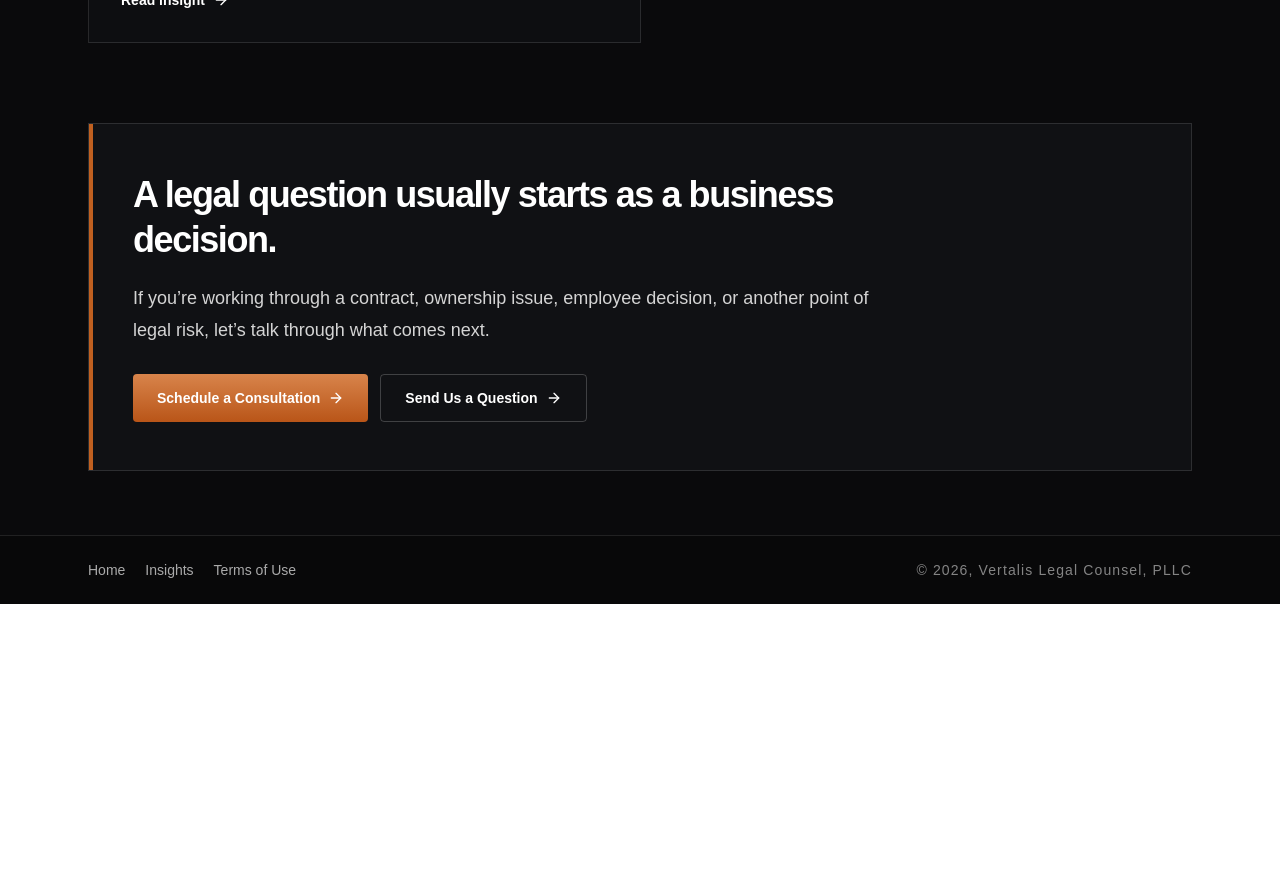
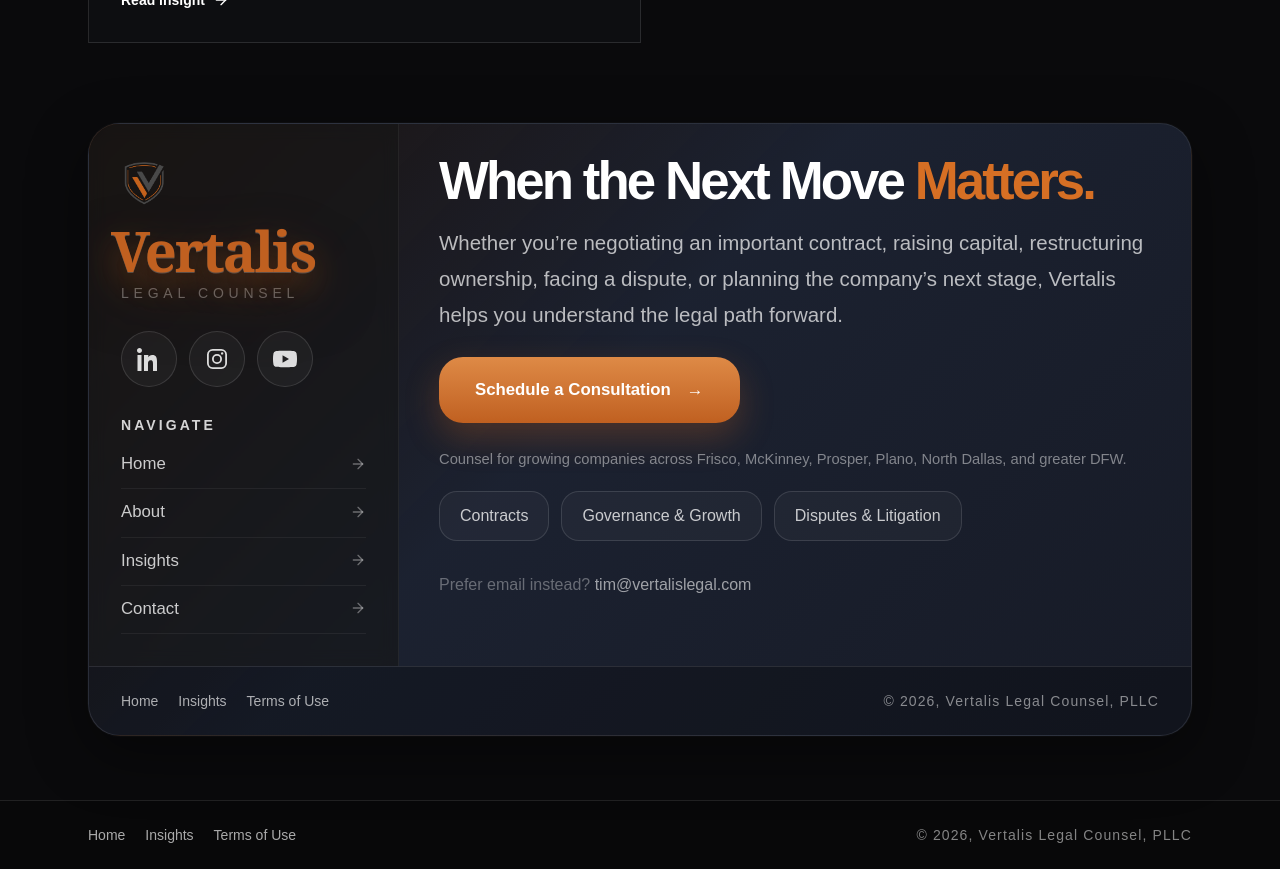
Before and after one commit to timntbb/vertalis-website, a Next.js app: page /insights in a window 1280 px wide. Shown: the part 5840-6709 px from the top of the page. Before the commit the page ends 6444 px from the top, so only its background shows below. Built offline with nearby package versions, Linux system fonts and the light colour scheme.

Commit message:
Use shared contact box on Insights page

```diff
--- a/app/insights/InsightsLibrary.tsx
+++ b/app/insights/InsightsLibrary.tsx
@@ -4,6 +4,7 @@
 import Link from "next/link";
 import { ArrowRight, Search, X } from "lucide-react";
 import HeroNetworkCanvas from "@/components/HeroNetworkCanvas";
+import VertalisTextBox from "@/components/VertalisTextBox";
 import {
   getDisplayCategoryLabel,
   insightCategories,
@@ -364,40 +365,8 @@
           )}
         </section>
 
-        <section
-          aria-labelledby="insights-cta-heading"
-          className="relative mt-16 overflow-hidden border border-white/12 bg-[#101114] px-7 py-9 md:mt-20 md:px-11 md:py-12"
-        >
-          <div className="absolute inset-y-0 left-0 w-1 bg-[#c06020]" aria-hidden="true" />
-          <div className="relative max-w-4xl">
-            <h2
-              id="insights-cta-heading"
-              className="max-w-3xl text-3xl font-semibold leading-tight tracking-[-0.04em] text-white md:text-4xl"
-            >
-              A legal question usually starts as a business decision.
-            </h2>
-            <p className="mt-5 max-w-3xl text-base leading-8 text-neutral-300 md:text-lg">
-              If you’re working through a contract, ownership issue, employee
-              decision, or another point of legal risk, let’s talk through what
-              comes next.
-            </p>
-            <div className="mt-7 flex flex-col gap-3 sm:flex-row sm:items-center">
-              <Link
-                href="/#contact"
-                className="inline-flex min-h-12 items-center justify-center gap-2 rounded-sm bg-[linear-gradient(180deg,#d8844b,#b95518)] px-6 py-3 text-sm font-bold text-white outline-none transition-transform hover:-translate-y-0.5 focus-visible:ring-2 focus-visible:ring-[#f3a36b] focus-visible:ring-offset-2 focus-visible:ring-offset-[#101114] motion-reduce:transform-none motion-reduce:transition-none"
-              >
-                Schedule a Consultation
-                <ArrowRight aria-hidden="true" className="h-4 w-4" />
-              </Link>
-              <a
-                href="mailto:tim@vertalislegal.com"
-                className="inline-flex min-h-12 items-center justify-center gap-2 rounded-sm border border-white/20 px-6 py-3 text-sm font-semibold text-white outline-none transition-colors hover:border-white/35 hover:bg-white/[0.04] focus-visible:ring-2 focus-visible:ring-[#d77938] focus-visible:ring-offset-2 focus-visible:ring-offset-[#101114]"
-              >
-                Send Us a Question
-                <ArrowRight aria-hidden="true" className="h-4 w-4" />
-              </a>
-            </div>
-          </div>
+        <section aria-label="Contact Vertalis" className="mt-16 md:mt-20">
+          <VertalisTextBox />
         </section>
       </div>
 
```
